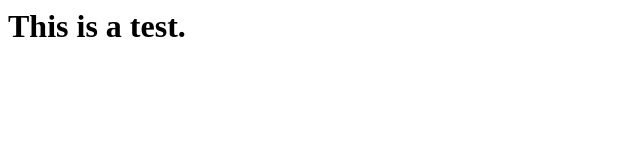
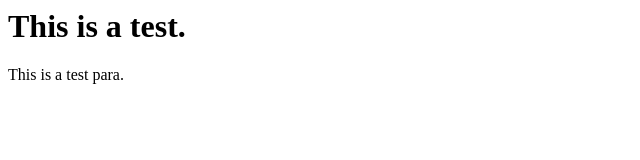
Before and after one commit to gzahid/MIT-test, a plain HTML site: page index.html in a window 1280 px wide. Shown: the full height of the page, 0-640 px from the left. Drawn offline with Linux system fonts and the light colour scheme.

Commit message:
This is a Test para.

```diff
--- a/index.html
+++ b/index.html
@@ -1 +1,2 @@
 <h1>This is a test.</h1>
+<p>This is a test para.</p>
```
